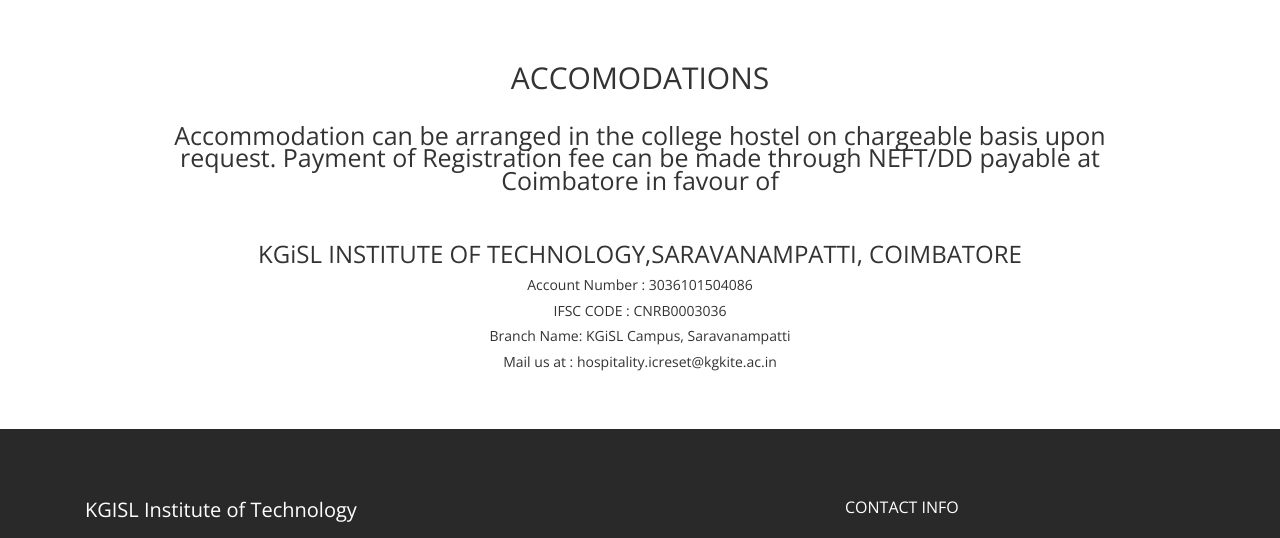
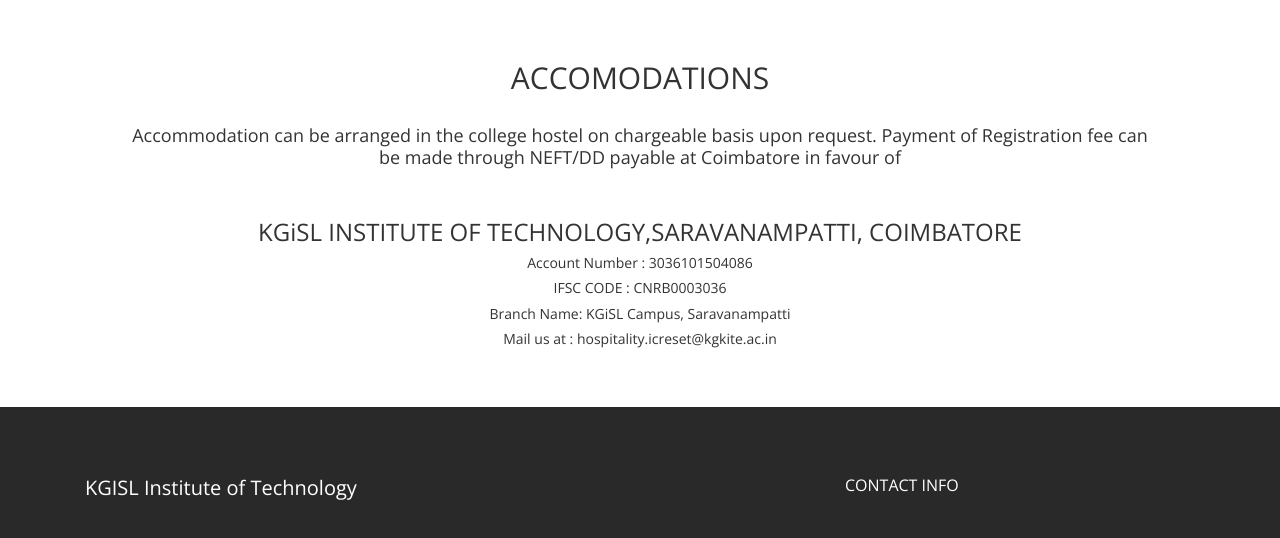
Before and after one commit to raguljames/icreset-1, a plain HTML site: page committe.html in a window 1280 px wide. Shown: the part 1900-2438 px from the top of the page. Drawn offline with nearby package versions, Linux system fonts and the light colour scheme.

Commit message:
Update committe.html

```diff
--- a/committe.html
+++ b/committe.html
@@ -171,7 +171,7 @@ KGiSL Educational Institutions<br>
 				<div class="text-center">
 					<div class="wow bounceInDown c" data-wow-offset="0" data-wow-delay="0.3s">
 						<h2>ACCOMODATIONS</h2>
-						<p style="font-size:25px">Accommodation can be arranged in the college hostel on chargeable basis upon request.
+						<p style="font-size:18px">Accommodation can be arranged in the college hostel on chargeable basis upon request.
 Payment of Registration fee can be made through NEFT/DD payable at Coimbatore in favour of</p>
 						<h3>KGiSL INSTITUTE OF TECHNOLOGY,SARAVANAMPATTI, COIMBATORE</h3>
 						<h5>Account Number : 3036101504086</h5>
```
